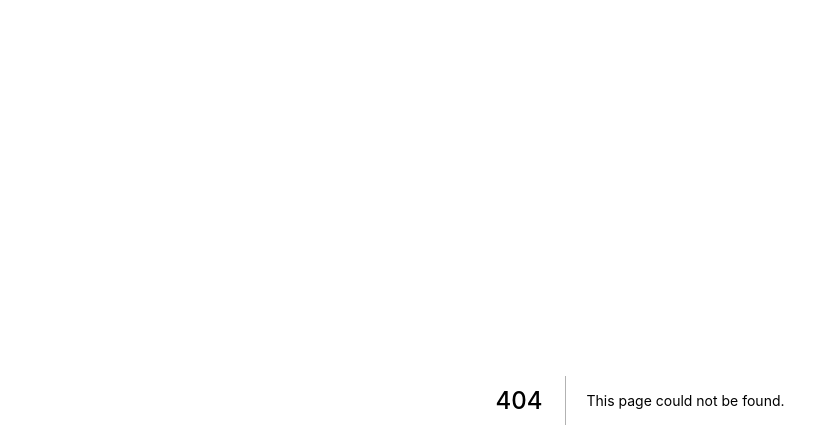
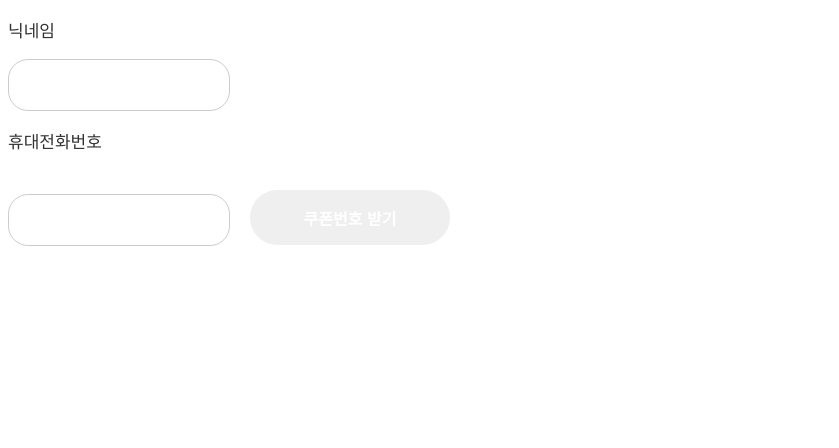
Before and after one commit to lieblichoi/nextjs-intro, a Next.js app: page /input in a window 1280 px wide. Before the commit this address had no page. Shown: the top 448 px of the page, without its empty margins (0-839 px from the left). Built offline with nearby package versions, Linux system fonts and the light colour scheme.

Commit message:
Feat(input): Create Input Component

```diff
--- a/package.json
+++ b/package.json
@@ -9,6 +9,7 @@
     "lint": "next lint"
   },
   "dependencies": {
+    "axios": "^0.27.1",
     "next": "12.1.0",
     "react": "17.0.2",
     "react-dom": "17.0.2"
--- /dev/null
+++ b/pages/input.js
@@ -0,0 +1,50 @@
+import styles from './input.module.css'
+import axios from 'axios';
+import { useState } from 'react/cjs/react.development';
+
+export default function Input() {
+
+  const [name, setName] = useState('');
+  const [phone, setPhone] = useState('');
+  const [code, setCode] = useState([]);
+
+  const register = () => {
+    axios.post('https://common.webudding.net/v1/event/coupon/list', {
+      nickname: name,
+      phone: phone,
+    }).then((res)=>{
+      const resultCode = res.data.resultCode
+      console.log(res.data)
+      if(resultCode === 1){
+        setCode(res.data.data)
+      }
+      if(resultCode === -1) {
+        window.alert('잘못된 요청입니다! 입력하신 정보를 확인 후 다시 시도해주세요!')
+      }
+      if(resultCode === -99) {
+        window.alert('닉네임 또는 휴대전화번호가 일치하지 않습니다! 입력하신 정보를 확인 후 다시 시도해주세요!')
+      }
+    })
+  }
+
+  const handleName = (e) => {
+    setName(e.target.value)
+  }
+
+  const handlePhone = (e) => {
+    setPhone(e.target.value)
+  }
+
+  return (
+    <div>
+      <p className={styles.title}>닉네임</p>
+      <input className={styles.input} onChange={handleName}/>
+      <p className={styles.title}>휴대전화번호</p>
+      <input className={styles.input} onChange={handlePhone}/>
+      <button className={styles.btn} onClick={register}>쿠폰번호 받기</button>
+      <h2>{code[0]}</h2>
+      <h2>{code[1]}</h2>
+      <h2>{code[2]}</h2>
+    </div>
+  );
+}
--- /dev/null
+++ b/pages/input.module.css
@@ -0,0 +1,69 @@
+.input {
+    width: 200px;
+    height: 50px;
+    border-radius: 20px;
+    border: 1px solid #666666;
+    outline-color: rgb(255, 56, 92, 0.3);
+    padding: 0 10px;
+    background-color: #fff;
+    border:1px solid #ccc;
+    -webkit-transition: all .5s ease-out;
+    -moz-transition: all .5s ease-out;
+    -ms-transition: all .5s ease-out;
+    -o-transition: all .5s ease-out;
+    transition: all .5s ease-out
+}
+/* .input:focus ~ .border {
+} */
+.btn {
+    /* display: block;
+    width: 222px;
+    height: 50px;
+    line-height: 50px;
+    border-radius: 20px;
+    border: none;
+    background-color: rgb(255, 56, 92);
+    margin: 30px 0;
+    color: #fff;
+    font-size: 15px;
+    text-align:center;
+    transition: all 0.9s, color 0.3;
+    cursor: pointer; */
+    width: 200px;
+    font-size: 16px;
+    font-weight: 600;
+    color: #fff;
+    cursor: pointer;
+    margin: 20px;
+    height: 55px;
+    text-align:center;
+    border: none;
+    background-size: 300% 100%;
+
+    border-radius: 50px;
+    moz-transition: all .4s ease-in-out;
+    -o-transition: all .4s ease-in-out;
+    -webkit-transition: all .4s ease-in-out;
+    transition: all .4s ease-in-out;
+}
+.btn:hover {
+    /* box-shadow: 0 80px 0 0 rgba(0,0,2,0.1) inset,
+                0 -80px 0 0 rgba(0,0,2,0.1) inset; */
+    background-position: 100% 0;
+    moz-transition: all .4s ease-in-out;
+    -o-transition: all .4s ease-in-out;
+    -webkit-transition: all .4s ease-in-out;
+    transition: all .4s ease-in-out;
+}
+.btn:focus {
+    outline: none;
+}
+
+.btn.c {
+    background-image: linear-gradient(to right, #eb3941, #f15e64, #e14e53, #e2373f);  box-shadow: 0 5px 15px rgba(242, 97, 103, .4);
+}
+
+.title {
+    font-size: 17px;
+    color: #333333
+}
```
Also changed, not shown: components/NavBar.js (+32 -8 lines), components/NavBar.module.css (added, +7 -0 lines), 1 other file (tests, documents, lock files or other folders).
